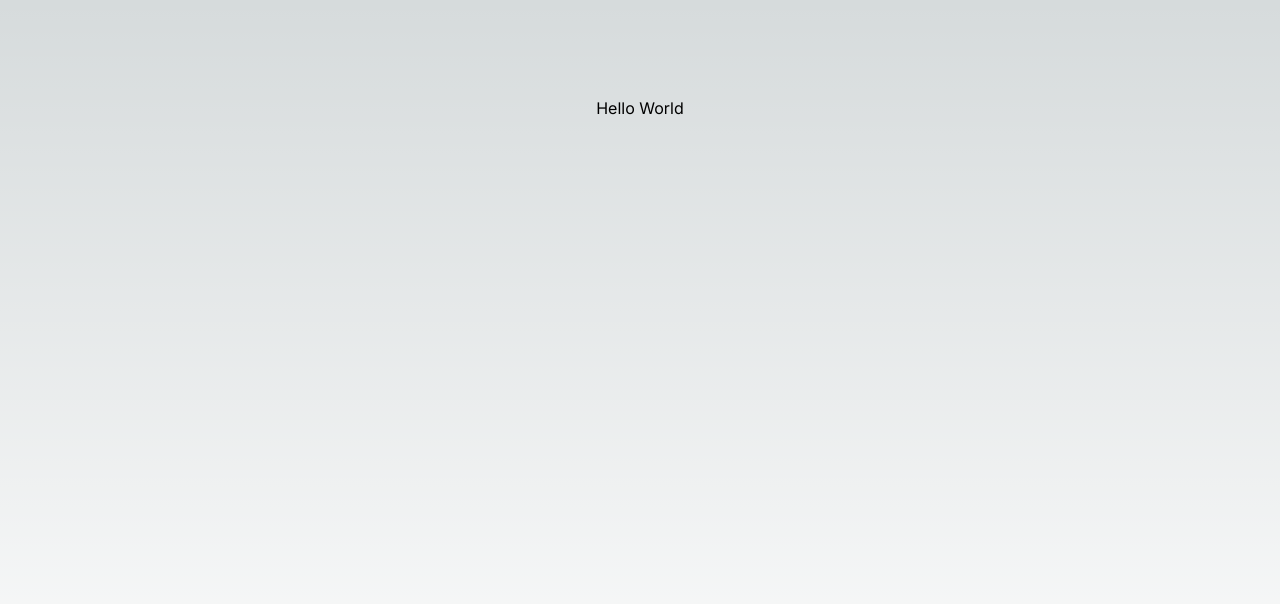
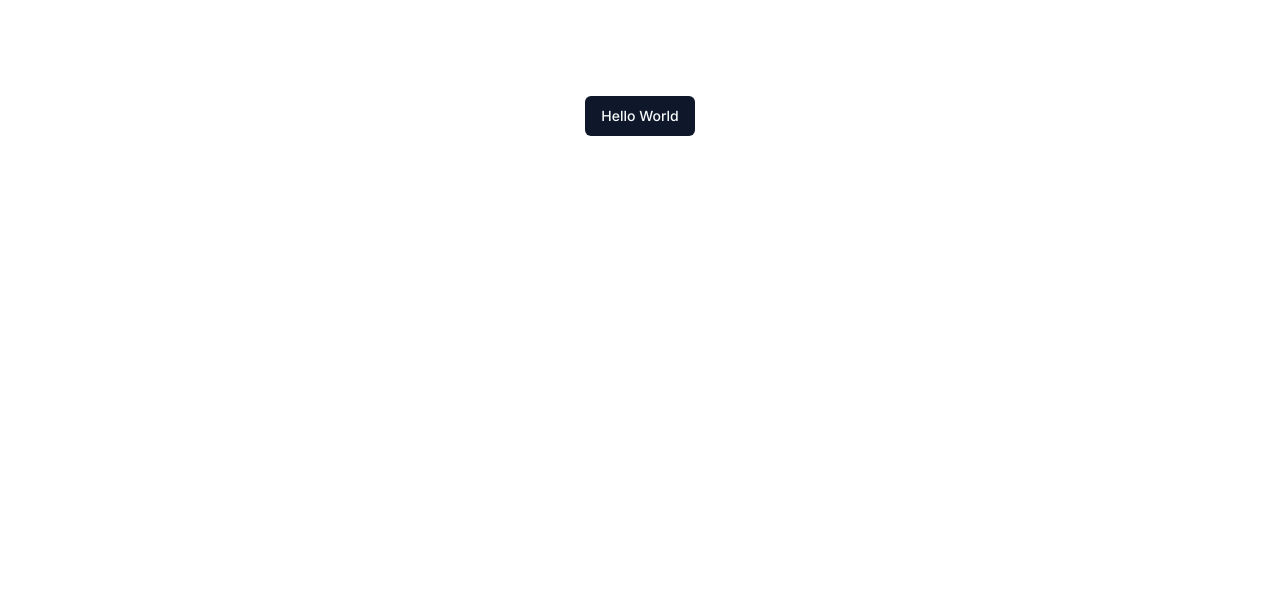
Before and after one commit to 0xAlphaDevs/EtherGigs, a Next.js app: page / in a window 1280 px wide. Shown: the top 604 px of the page. Built offline with nearby package versions, Linux system fonts and the light colour scheme.

Commit message:
chore: add shadcn

```diff
--- a/src/app/globals.css
+++ b/src/app/globals.css
@@ -2,32 +2,75 @@
   @tailwind components;
   @tailwind utilities;
 
+  @layer base {
     :root {
-  --foreground-rgb: 0, 0, 0;
-  --background-start-rgb: 214, 219, 220;
-  --background-end-rgb: 255, 255, 255;
+      --background: 0 0% 100%;
+      --foreground: 222.2 84% 4.9%;
+
+      --card: 0 0% 100%;
+      --card-foreground: 222.2 84% 4.9%;
+
+      --popover: 0 0% 100%;
+      --popover-foreground: 222.2 84% 4.9%;
+
+      --primary: 222.2 47.4% 11.2%;
+      --primary-foreground: 210 40% 98%;
+
+      --secondary: 210 40% 96.1%;
+      --secondary-foreground: 222.2 47.4% 11.2%;
+
+      --muted: 210 40% 96.1%;
+      --muted-foreground: 215.4 16.3% 46.9%;
+
+      --accent: 210 40% 96.1%;
+      --accent-foreground: 222.2 47.4% 11.2%;
+
+      --destructive: 0 84.2% 60.2%;
+      --destructive-foreground: 210 40% 98%;
+
+      --border: 214.3 31.8% 91.4%;
+      --input: 214.3 31.8% 91.4%;
+      --ring: 222.2 84% 4.9%;
+
+      --radius: 0.5rem;
     }
 
-@media (prefers-color-scheme: dark) {
-  :root {
-    --foreground-rgb: 255, 255, 255;
-    --background-start-rgb: 0, 0, 0;
-    --background-end-rgb: 0, 0, 0;
+    .dark {
+      --background: 222.2 84% 4.9%;
+      --foreground: 210 40% 98%;
+
+      --card: 222.2 84% 4.9%;
+      --card-foreground: 210 40% 98%;
+
+      --popover: 222.2 84% 4.9%;
+      --popover-foreground: 210 40% 98%;
+
+      --primary: 210 40% 98%;
+      --primary-foreground: 222.2 47.4% 11.2%;
+
+      --secondary: 217.2 32.6% 17.5%;
+      --secondary-foreground: 210 40% 98%;
+
+      --muted: 217.2 32.6% 17.5%;
+      --muted-foreground: 215 20.2% 65.1%;
+
+      --accent: 217.2 32.6% 17.5%;
+      --accent-foreground: 210 40% 98%;
+
+      --destructive: 0 62.8% 30.6%;
+      --destructive-foreground: 210 40% 98%;
+
+      --border: 217.2 32.6% 17.5%;
+      --input: 217.2 32.6% 17.5%;
+      --ring: 212.7 26.8% 83.9%;
     }
   }
 
+  @layer base {
+    * {
+      @apply border-border;
+    }
     body {
-  color: rgb(var(--foreground-rgb));
-  background: linear-gradient(
-      to bottom,
-      transparent,
-      rgb(var(--background-end-rgb))
-    )
-    rgb(var(--background-start-rgb));
-}
-
-@layer utilities {
-  .text-balance {
-    text-wrap: balance;
+      @apply bg-background text-foreground;
     }
   }
--- a/src/app/page.tsx
+++ b/src/app/page.tsx
@@ -1,8 +1,9 @@
+import { Button } from "@/components/ui/button";
 
 export default function Home() {
   return (
     <main className="flex min-h-screen flex-col items-center justify-between p-24">
-      Hello World
+      <Button> Hello World</Button>
     </main>
   );
 }
--- /dev/null
+++ b/src/components/ui/button.tsx
@@ -0,0 +1,56 @@
+import * as React from "react"
+import { Slot } from "@radix-ui/react-slot"
+import { cva, type VariantProps } from "class-variance-authority"
+
+import { cn } from "@/lib/utils"
+
+const buttonVariants = cva(
+  "inline-flex items-center justify-center whitespace-nowrap rounded-md text-sm font-medium ring-offset-background transition-colors focus-visible:outline-none focus-visible:ring-2 focus-visible:ring-ring focus-visible:ring-offset-2 disabled:pointer-events-none disabled:opacity-50",
+  {
+    variants: {
+      variant: {
+        default: "bg-primary text-primary-foreground hover:bg-primary/90",
+        destructive:
+          "bg-destructive text-destructive-foreground hover:bg-destructive/90",
+        outline:
+          "border border-input bg-background hover:bg-accent hover:text-accent-foreground",
+        secondary:
+          "bg-secondary text-secondary-foreground hover:bg-secondary/80",
+        ghost: "hover:bg-accent hover:text-accent-foreground",
+        link: "text-primary underline-offset-4 hover:underline",
+      },
+      size: {
+        default: "h-10 px-4 py-2",
+        sm: "h-9 rounded-md px-3",
+        lg: "h-11 rounded-md px-8",
+        icon: "h-10 w-10",
+      },
+    },
+    defaultVariants: {
+      variant: "default",
+      size: "default",
+    },
+  }
+)
+
+export interface ButtonProps
+  extends React.ButtonHTMLAttributes<HTMLButtonElement>,
+    VariantProps<typeof buttonVariants> {
+  asChild?: boolean
+}
+
+const Button = React.forwardRef<HTMLButtonElement, ButtonProps>(
+  ({ className, variant, size, asChild = false, ...props }, ref) => {
+    const Comp = asChild ? Slot : "button"
+    return (
+      <Comp
+        className={cn(buttonVariants({ variant, size, className }))}
+        ref={ref}
+        {...props}
+      />
+    )
+  }
+)
+Button.displayName = "Button"
+
+export { Button, buttonVariants }
--- /dev/null
+++ b/src/lib/utils.ts
@@ -0,0 +1,6 @@
+import { type ClassValue, clsx } from "clsx"
+import { twMerge } from "tailwind-merge"
+
+export function cn(...inputs: ClassValue[]) {
+  return twMerge(clsx(inputs))
+}
--- a/tailwind.config.ts
+++ b/tailwind.config.ts
@@ -1,20 +1,80 @@
-import type { Config } from "tailwindcss";
+import type { Config } from "tailwindcss"
 
-const config: Config = {
+const config = {
+  darkMode: ["class"],
   content: [
-    "./src/pages/**/*.{js,ts,jsx,tsx,mdx}",
-    "./src/components/**/*.{js,ts,jsx,tsx,mdx}",
-    "./src/app/**/*.{js,ts,jsx,tsx,mdx}",
-  ],
+    './pages/**/*.{ts,tsx}',
+    './components/**/*.{ts,tsx}',
+    './app/**/*.{ts,tsx}',
+    './src/**/*.{ts,tsx}',
+	],
+  prefix: "",
   theme: {
+    container: {
+      center: true,
+      padding: "2rem",
+      screens: {
+        "2xl": "1400px",
+      },
+    },
     extend: {
-      backgroundImage: {
-        "gradient-radial": "radial-gradient(var(--tw-gradient-stops))",
-        "gradient-conic":
-          "conic-gradient(from 180deg at 50% 50%, var(--tw-gradient-stops))",
+      colors: {
+        border: "hsl(var(--border))",
+        input: "hsl(var(--input))",
+        ring: "hsl(var(--ring))",
+        background: "hsl(var(--background))",
+        foreground: "hsl(var(--foreground))",
+        primary: {
+          DEFAULT: "hsl(var(--primary))",
+          foreground: "hsl(var(--primary-foreground))",
+        },
+        secondary: {
+          DEFAULT: "hsl(var(--secondary))",
+          foreground: "hsl(var(--secondary-foreground))",
+        },
+        destructive: {
+          DEFAULT: "hsl(var(--destructive))",
+          foreground: "hsl(var(--destructive-foreground))",
+        },
+        muted: {
+          DEFAULT: "hsl(var(--muted))",
+          foreground: "hsl(var(--muted-foreground))",
+        },
+        accent: {
+          DEFAULT: "hsl(var(--accent))",
+          foreground: "hsl(var(--accent-foreground))",
+        },
+        popover: {
+          DEFAULT: "hsl(var(--popover))",
+          foreground: "hsl(var(--popover-foreground))",
+        },
+        card: {
+          DEFAULT: "hsl(var(--card))",
+          foreground: "hsl(var(--card-foreground))",
+        },
+      },
+      borderRadius: {
+        lg: "var(--radius)",
+        md: "calc(var(--radius) - 2px)",
+        sm: "calc(var(--radius) - 4px)",
+      },
+      keyframes: {
+        "accordion-down": {
+          from: { height: "0" },
+          to: { height: "var(--radix-accordion-content-height)" },
+        },
+        "accordion-up": {
+          from: { height: "var(--radix-accordion-content-height)" },
+          to: { height: "0" },
+        },
+      },
+      animation: {
+        "accordion-down": "accordion-down 0.2s ease-out",
+        "accordion-up": "accordion-up 0.2s ease-out",
       },
     },
   },
-  plugins: [],
-};
-export default config;
+  plugins: [require("tailwindcss-animate")],
+} satisfies Config
+
+export default config
```
Also changed, not shown: package.json (+10 -4 lines), components.json (added), 1 other file (tests, documents, lock files or other folders). Lines whose indentation alone changed are shown as unchanged.
